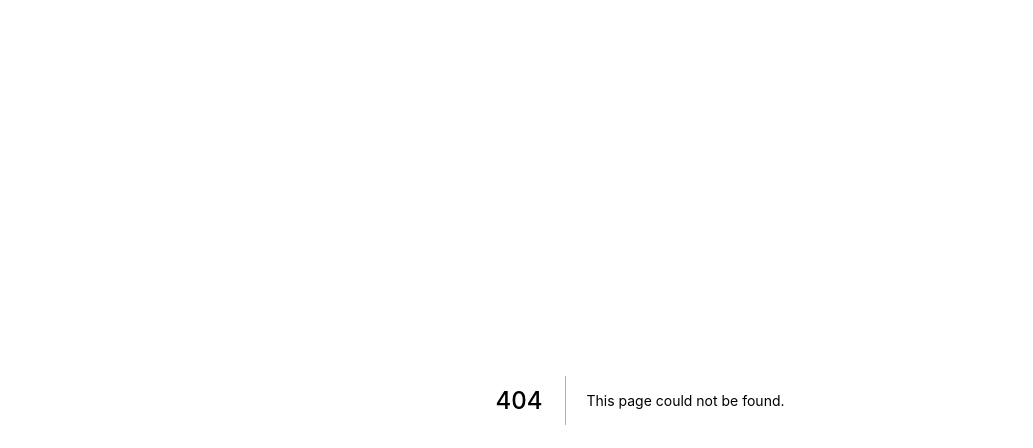
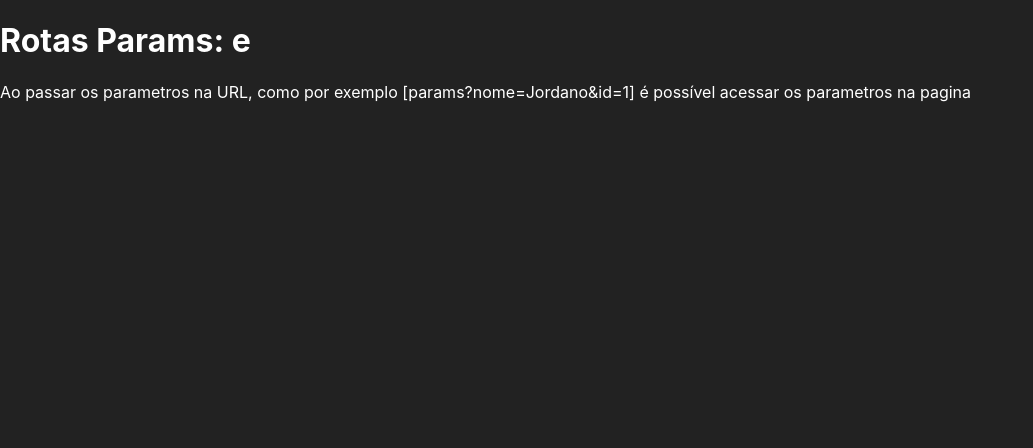
Before and after one commit to jordanobaluz/next-basico, a Next.js app: page /rotas/params in a window 1280 px wide. Before the commit this address had no page. Shown: the top 448 px of the page, without its empty margins (0-1033 px from the left). Built offline with nearby package versions, Linux system fonts and the light colour scheme.

Commit message:
criado componente para passagem de parametro dentro da URL

```diff
--- /dev/null
+++ b/src/pages/rotas/params.jsx
@@ -0,0 +1,15 @@
+import { useRouter } from "next/dist/client/router"
+
+export default function Params() {
+    const router = useRouter()
+
+    const id = router.query.id
+    const nome = router.query.nome
+
+    return (
+        <div>
+            <h1>Rotas Params: {id} e {nome} </h1>
+            <p>Ao passar os parametros na URL, como por exemplo [params?nome=Jordano&id=1] é possível acessar os parametros na pagina</p>
+        </div>
+    )
+}
```
